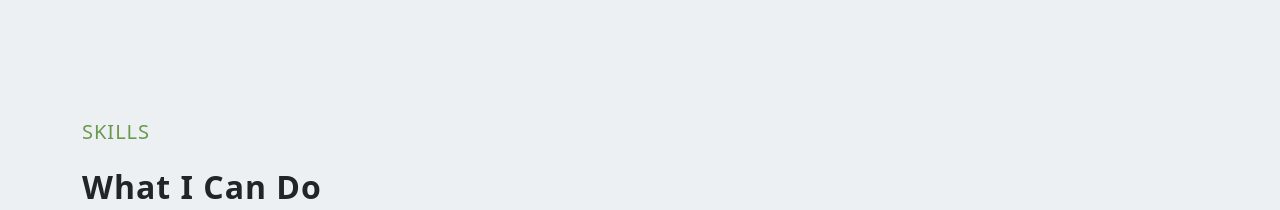
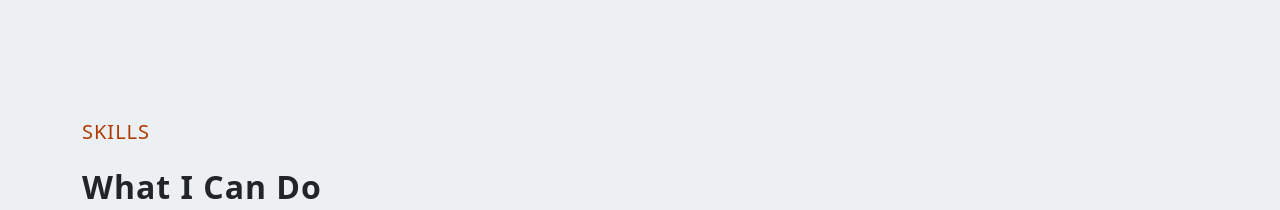
Before and after one commit to Abdullah8007/portfolio, a React (Create React App) app: page / in a window 1280 px wide. Shown: the part 1600-1810 px from the top of the page. Built offline with nearby package versions, Linux system fonts and the light colour scheme.

Commit message:
Update SkillsStyle.css

```diff
--- a/src/styles/SkillsStyle.css
+++ b/src/styles/SkillsStyle.css
@@ -11,7 +11,7 @@
 .skill-section .head {
     font-size: 20px;
     text-transform: uppercase;
-    color: #6A994E;
+    color: #AF3B00;
     letter-spacing: 1px;
 }
 
```
